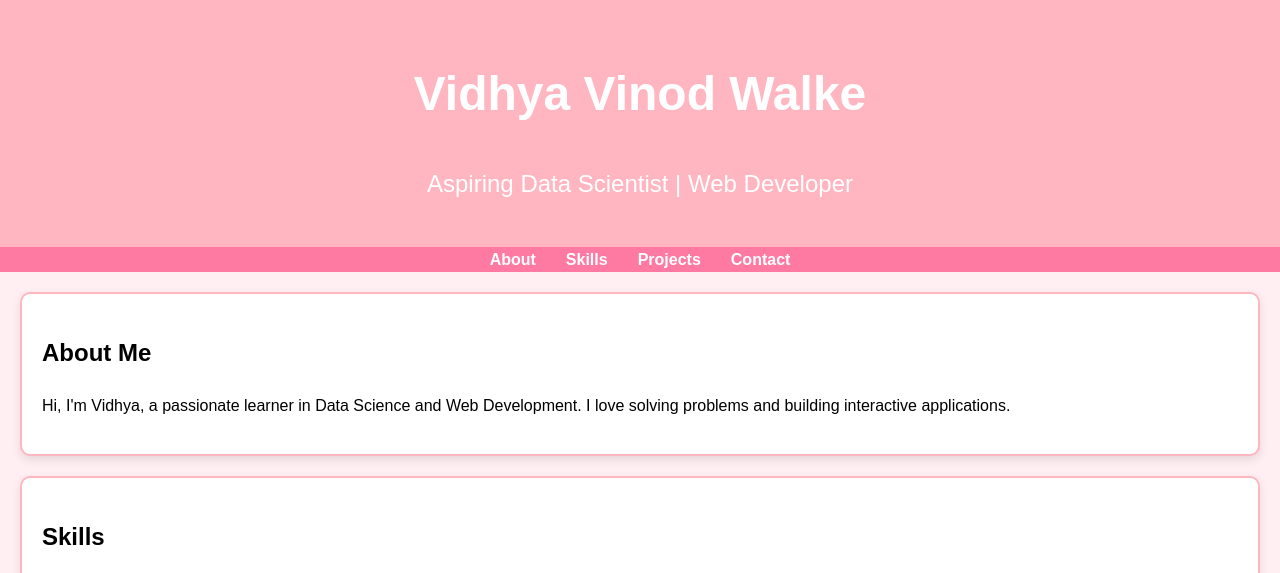
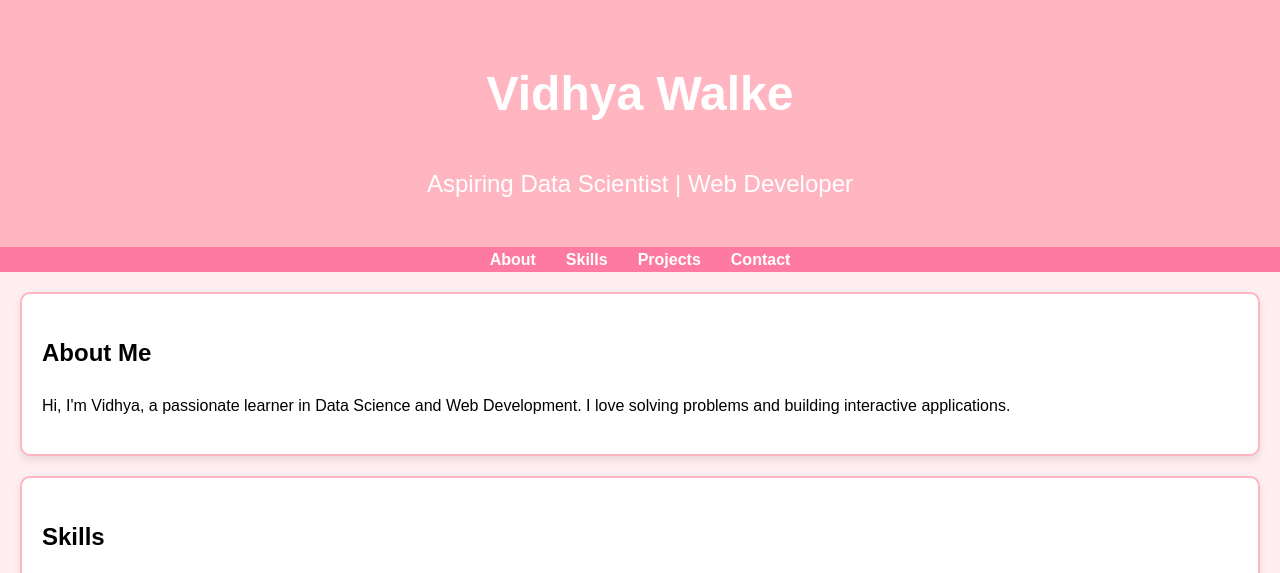
Before and after one commit to VidhyaWalke/VidhyaWalke.github.io, a plain HTML site: page index.html in a window 1280 px wide. Shown: the part 173-746 px from the top of the page. Drawn offline with Linux system fonts and the light colour scheme.

Commit message:
Update index.html

```diff
--- a/index.html
+++ b/index.html
@@ -9,7 +9,7 @@
 <body>
   <header>
     <img src=https://github.com/VidhyaWalke/VidhyaWalke.github.io/blob/main/pic.png" alt="Vidhya's Profile Picture" class="profile-pic">
-    <h1>Vidhya Vinod Walke</h1>
+    <h1>Vidhya Walke</h1>
     <p>Aspiring Data Scientist | Web Developer</p>
   </header>
   <nav>
```
